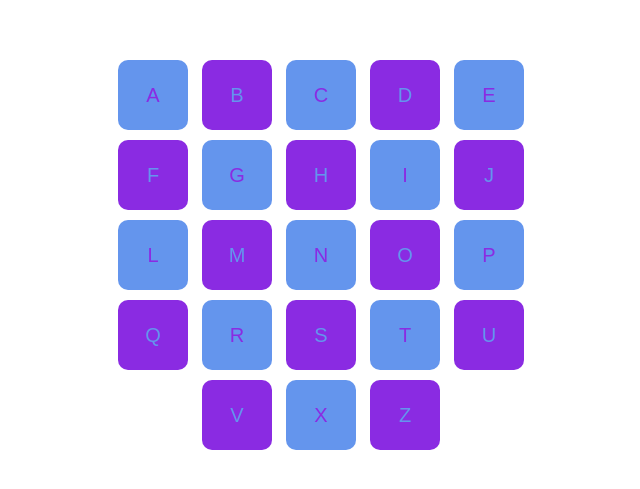
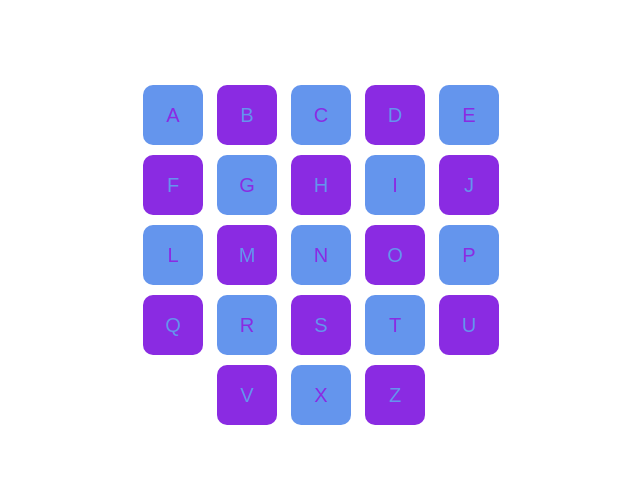
Before and after one commit to WillMR94/abc, a plain HTML site: page index.html in a window 1280 px wide. Shown: the part 153-642 px from the top of the page, without its empty margins (319-959 px from the left). Drawn offline with Linux system fonts and the light colour scheme.

Commit message:
Update style.css

```diff
--- a/style.css
+++ b/style.css
@@ -8,13 +8,13 @@ flex-direction: column;
 justify-content: center;
 align-items: center;
 height: 100vh;
-gap: 50px;
+gap: 10px;
 }
 
 .btn{
 font-size: 20px;
-width: 70px;
-height: 70px;
+width: 60px;
+height: 60px;
 border-radius: 10px;
 margin: 0 5px;
 text-transform: uppercase;
```
